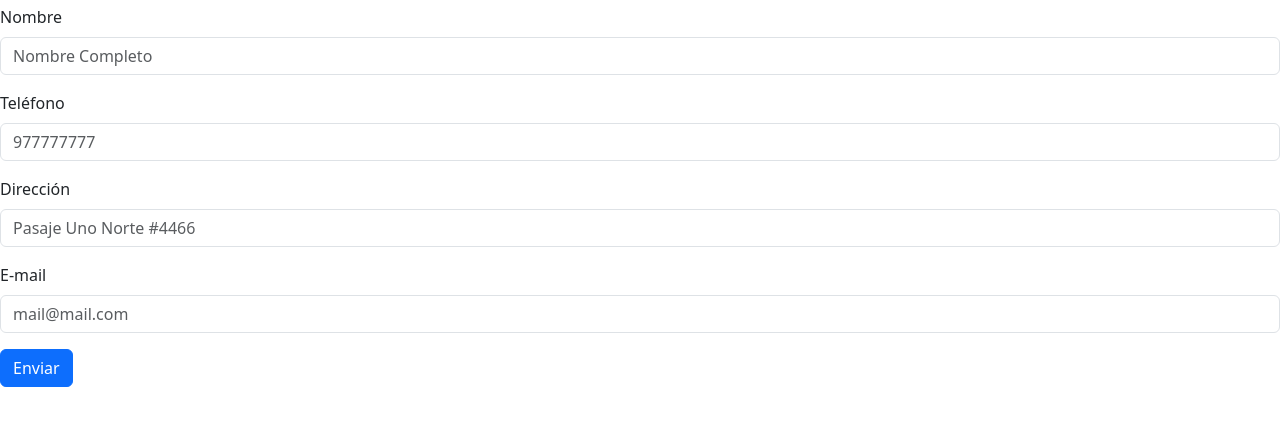
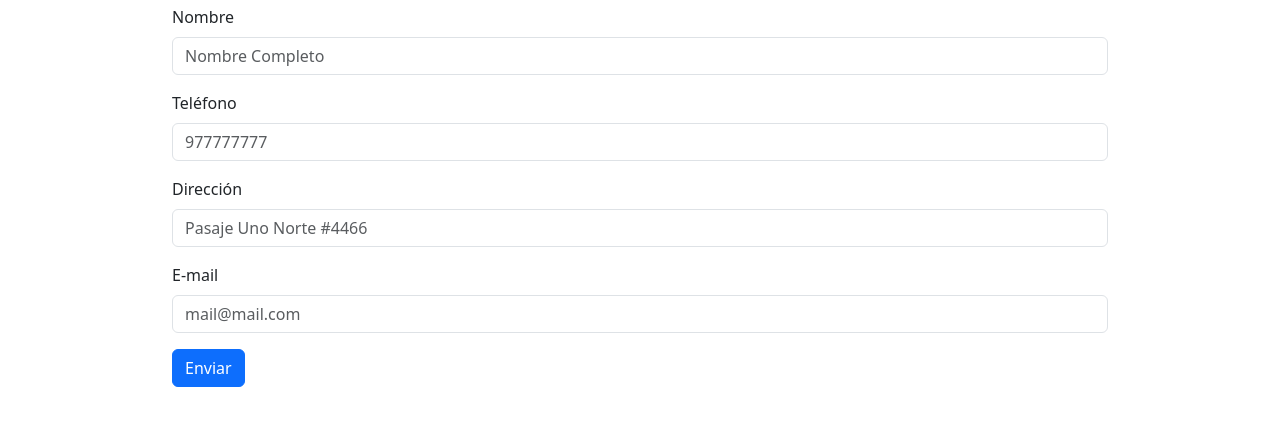
Before and after one commit to pablo-rmk/Tienda-PlayStation, a plain HTML site: page formulario-compra.html in a window 1280 px wide. Shown: the part 147-572 px from the top of the page. Drawn offline with nearby package versions, Linux system fonts and the light colour scheme.

Commit message:
Actualizacion formulario
Cambio en visualización (ancho de página)

```diff
--- a/formulario-compra.html
+++ b/formulario-compra.html
@@ -79,7 +79,7 @@
         </div>
     </section>
 
-    <form>
+    <form class="container w-75">
         <div class="mb-3">
             <label for="nombreCliente" class="form-label">Nombre</label>
             <input type="text" class="form-control" id="nombreCliente" placeholder="Nombre Completo">
```
